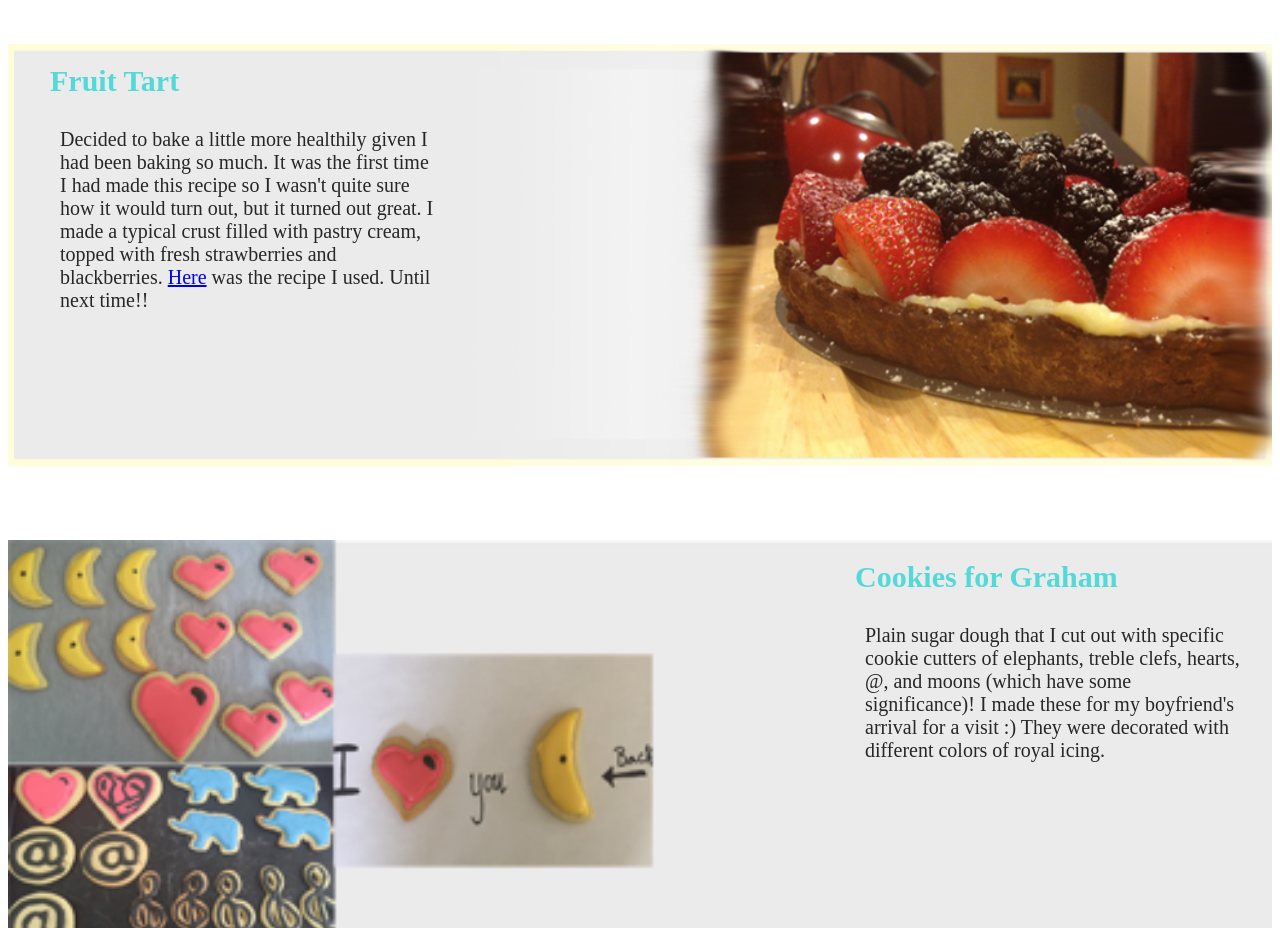
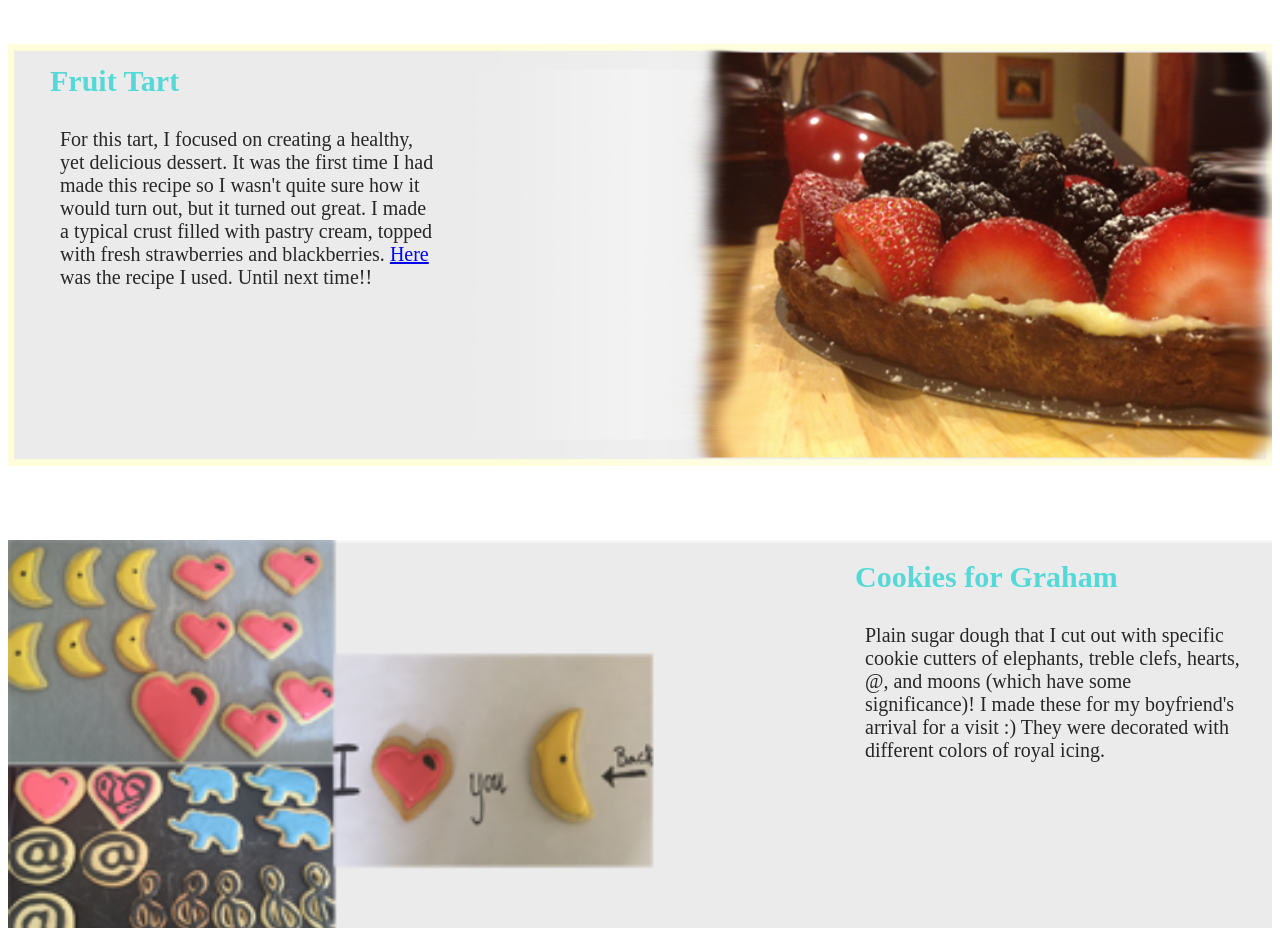
Before and after one commit to Kelbelbaking/Kelbelbaking.github.io, a plain HTML site: page other_creations.html in a window 1280 px wide. Shown: the part 4560-5488 px from the top of the page. Drawn offline with Linux system fonts and the light colour scheme.

Commit message:
Update other_creations.html

```diff
--- a/other_creations.html
+++ b/other_creations.html
@@ -121,7 +121,7 @@
 <div class="post_new">
 	<div class="treat_info left_treat">
 		<h3>Fruit Tart</h3>
-		<p>Decided to bake a little more healthily given I had been baking so much. It was the first time I had made this recipe so I wasn't quite sure how it would turn out, but it turned out great. I made a typical crust filled with pastry cream, topped with fresh strawberries and blackberries. <a href="http://www.joyofbaking.com/FruitTart.html" target="_blank">Here</a> was the recipe I used. Until next time!! </p>
+		<p>For this tart, I focused on creating a healthy, yet delicious dessert. It was the first time I had made this recipe so I wasn't quite sure how it would turn out, but it turned out great. I made a typical crust filled with pastry cream, topped with fresh strawberries and blackberries. <a href="http://www.joyofbaking.com/FruitTart.html" target="_blank">Here</a> was the recipe I used. Until next time!! </p>
 	</div>
 	<img src="images/fruit_tart.png"/>
 </div>
```
